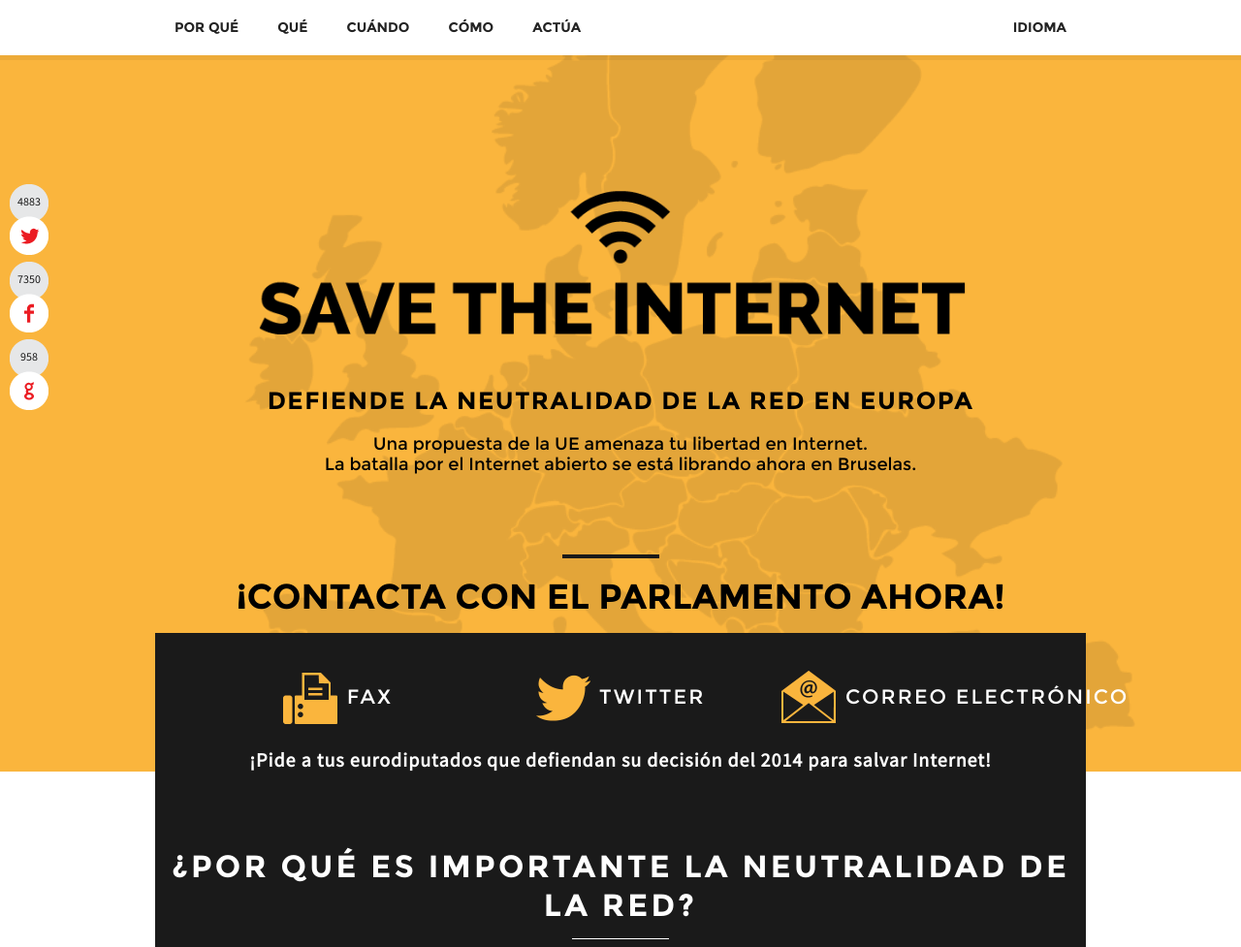
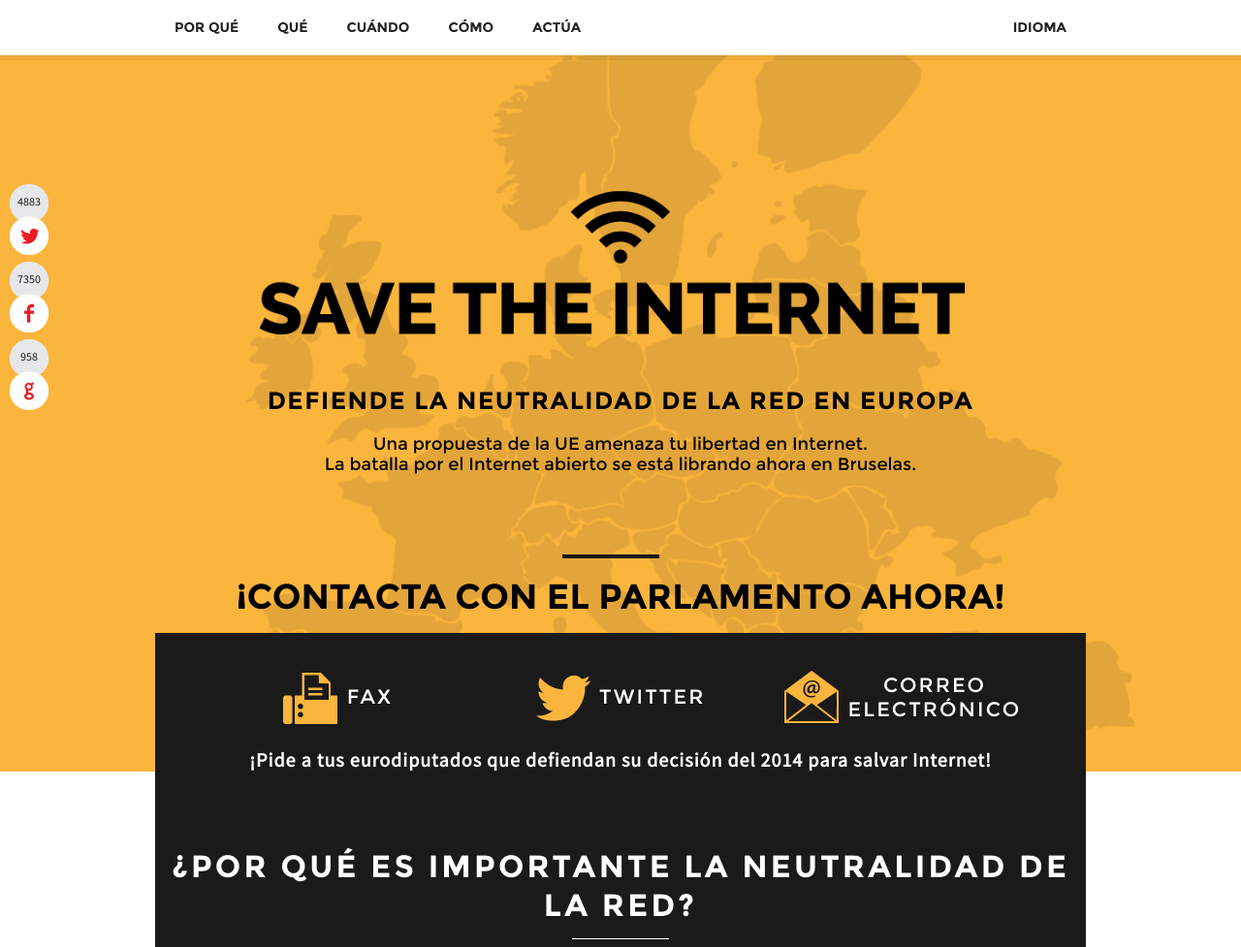
Before and after one commit to Netzfreiheit/SaveTheInternet, a plain HTML site: page es/index.html in a window 1280 px wide. Shown: the top 977 px of the page at 97% size. Drawn offline with Linux system fonts and the light colour scheme.

Commit message:
minor display change in ES

```diff
--- a/es/index.html
+++ b/es/index.html
@@ -81,7 +81,7 @@
 					</div>
 					<div class="actItem" id="goMail">
 						<img class="actIcon" src="/img/iconEmail.png">
-						<div class="actText">Correo electrónico</div>
+						<div class="actText">Correo<br/>electrónico</div>
 					</div>
 				</a>
 		<div class="ask">¡Pide a tus eurodiputados que defiendan su decisión del 2014 para salvar Internet!</div>
```
